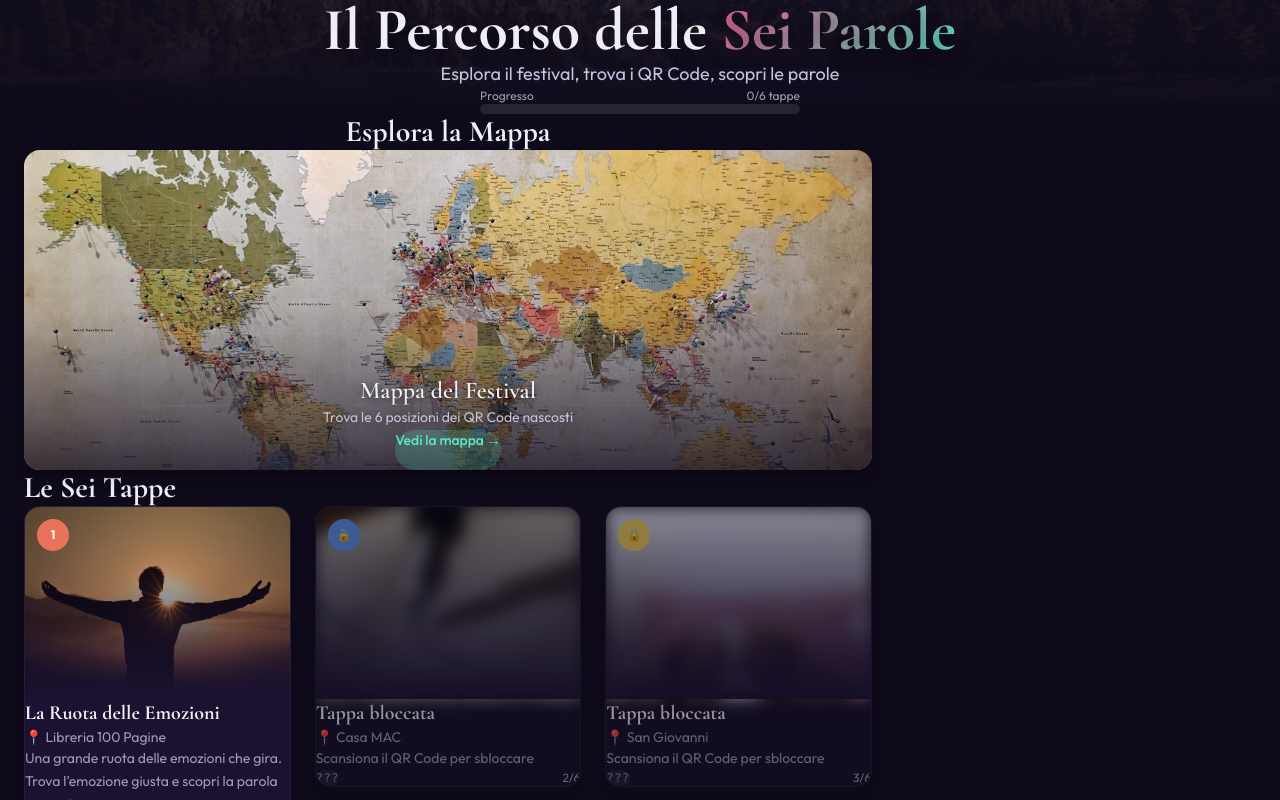
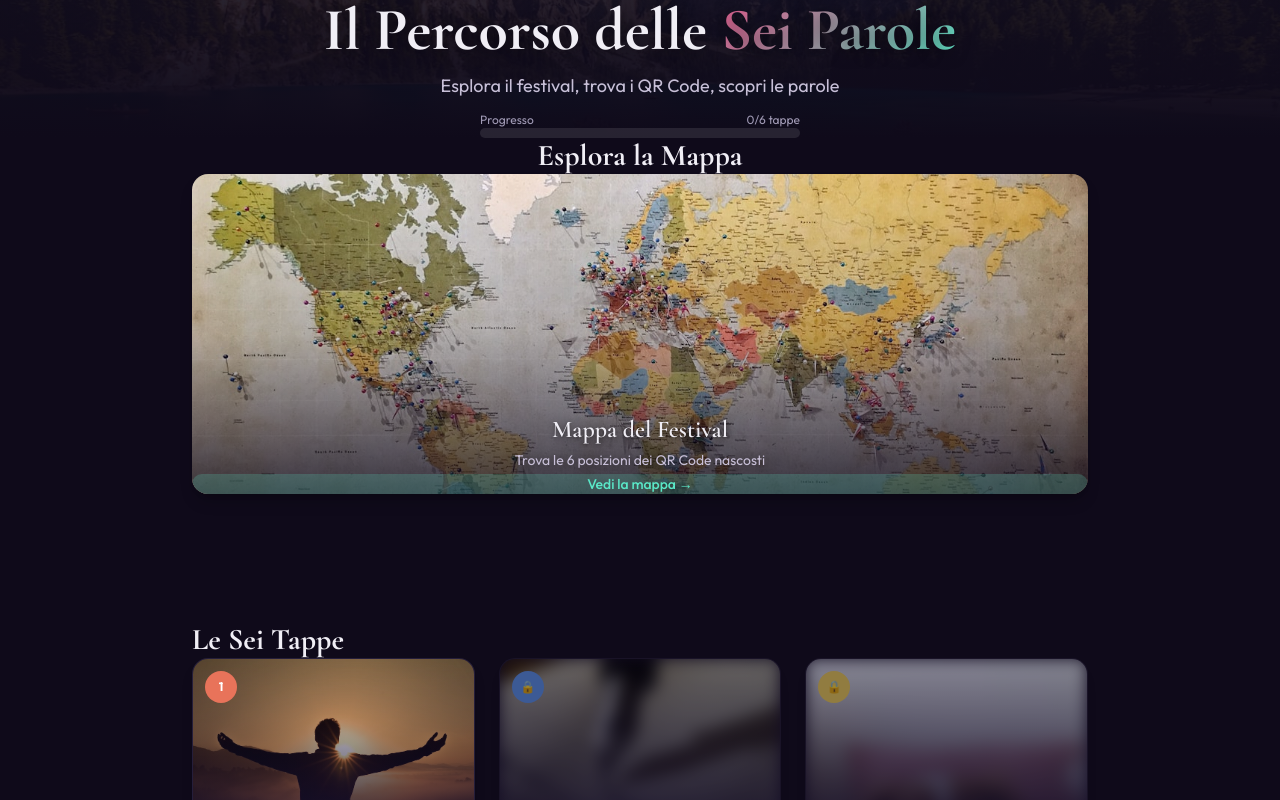
Before and after one commit to AdelantSoftware/macass-psy-workshop, a Next.js app: page /home in a window 1280 px wide. Shown: the top 800 px of the page. Built offline with nearby package versions, Linux system fonts and the light colour scheme.

Commit message:
fix: rewrite all pages with Gestalt spacing — gap system, visual hierarchy, breathing room

```diff
--- a/src/app/home/page.tsx
+++ b/src/app/home/page.tsx
@@ -21,16 +21,16 @@ export default function HomePage() {
     useProgress();
 
   return (
-    <main className="min-h-dvh bg-[#0f0a1a] pb-28 safe-inset">
-      {/* ── Header ── */}
-      <header className="relative py-20 sm:py-28 layout-padding">
+    <main className="min-h-dvh bg-[#0f0a1a] pb-32 safe-inset">
+      {/* ── Header — macro-spacing: py-24 ── */}
+      <header className="relative py-20 sm:py-28">
         <div className="absolute inset-0 z-0">
           <Image src="/images/hero-bg.jpg" alt="" fill className="object-cover opacity-15" />
           <div className="absolute inset-0 bg-gradient-to-b from-[#0f0a1a]/30 to-[#0f0a1a]" />
         </div>
-        <div className="relative z-10 flex flex-col items-center text-center">
+        <div className="relative z-10 flex flex-col items-center text-center px-6 sm:px-8 gap-3">
           <motion.h1
-            className="font-display text-3xl sm:text-5xl md:text-6xl font-bold mb-4 sm:mb-5"
+            className="font-display text-3xl sm:text-5xl md:text-6xl font-bold"
             style={{ textShadow: "0 2px 16px rgba(0,0,0,0.5)" }}
             initial={{ opacity: 0, y: 20 }}
             animate={{ opacity: 1, y: 0 }}
@@ -39,14 +39,14 @@ export default function HomePage() {
             Il Percorso delle <span className="gradient-text">Sei Parole</span>
           </motion.h1>
           <motion.p
-            className="text-[#c8c0d8] text-sm sm:text-lg mb-8 sm:mb-10"
+            className="text-[#c8c0d8] text-sm sm:text-lg"
             initial={{ opacity: 0 }}
             animate={{ opacity: 1 }}
             transition={{ duration: 0.5, delay: 0.2 }}
           >
             Esplora il festival, trova i QR Code, scopri le parole
           </motion.p>
-          {/* Progress bar — centered */}
+          {/* Progress bar — gap-4 below subtitle */}
           <motion.div
             className="w-full max-w-xs"
             initial={{ opacity: 0, scaleX: 0 }}
@@ -69,11 +69,11 @@ export default function HomePage() {
         </div>
       </header>
 
-      {/* ── Content ── */}
-      <div className="max-w-4xl mx-auto layout-padding space-y-20 sm:space-y-24">
-
-        {/* ── Mappa ── */}
+      {/* ── Content — macro-spacing: gap-24 between sections ── */}
+      <div className="flex flex-col items-center gap-24 sm:gap-32 px-6 sm:px-8">
+        {/* ── Mappa — macro-spacing ── */}
         <motion.section
+          className="w-full max-w-4xl"
           initial={{ opacity: 0, y: 30 }}
           animate={{ opacity: 1, y: 0 }}
           transition={{ duration: 0.5, delay: 0.3 }}
@@ -85,10 +85,10 @@ export default function HomePage() {
             <div className="relative rounded-2xl overflow-hidden h-56 sm:h-64 md:h-80 shadow-lg shadow-black/20">
               <Image src="/images/map-bg.jpg" alt="Mappa del festival" fill className="object-cover group-hover:scale-105 group-active:scale-105 transition-transform duration-500" />
               <div className="absolute inset-0 bg-gradient-to-t from-[#0f0a1a]/80 via-[#0f0a1a]/20 to-transparent" />
-              <div className="absolute bottom-0 left-0 right-0 p-6 sm:p-8 text-center">
-                <p className="font-display text-xl sm:text-2xl font-semibold text-shadow mb-2">Mappa del Festival</p>
+              <div className="absolute bottom-0 left-0 right-0 p-6 sm:p-8 text-center flex flex-col gap-1">
+                <p className="font-display text-xl sm:text-2xl font-semibold text-shadow">Mappa del Festival</p>
                 <p className="text-[#c8c0d8] text-sm text-shadow-soft">Trova le 6 posizioni dei QR Code nascosti</p>
-                <span className="inline-block mt-3 px-5 py-2 bg-[#5ae8c8]/20 text-[#5ae8c8] rounded-full text-sm font-medium group-hover:bg-[#5ae8c8]/30 transition-colors min-h-[40px]">
+                <span className="inline-block mt-2 px-5 py-2 bg-[#5ae8c8]/20 text-[#5ae8c8] rounded-full text-sm font-medium group-hover:bg-[#5ae8c8]/30 transition-colors">
                   Vedi la mappa →
                 </span>
               </div>
@@ -96,8 +96,8 @@ export default function HomePage() {
           </Link>
         </motion.section>
 
-        {/* ── Le Sei Tappe ── */}
-        <section>
+        {/* ── Le Sei Tappe — macro-spacing ── */}
+        <section className="w-full max-w-4xl">
           <div className="flex items-center justify-between mb-6 sm:mb-8">
             <h2 className="font-display text-2xl sm:text-3xl font-bold">
               Le Sei Tappe
@@ -135,11 +135,11 @@ export default function HomePage() {
                         <div className="absolute top-3 right-3 w-6 h-6 rounded-full bg-[#5ae8c8] flex items-center justify-center text-xs">✓</div>
                       )}
                     </div>
-                    <div className="p-4 sm:p-5">
-                      <h3 className="font-display font-bold text-lg sm:text-xl mb-2">{unlocked ? step.title : "Tappa bloccata"}</h3>
-                      <p className="text-[#a09ab5] text-xs sm:text-sm mb-2">📍 {step.location}</p>
+                    <div className="p-4 sm:p-5 flex flex-col gap-1">
+                      <h3 className="font-display font-bold text-lg sm:text-xl">{unlocked ? step.title : "Tappa bloccata"}</h3>
+                      <p className="text-[#a09ab5] text-xs sm:text-sm">📍 {step.location}</p>
                       <p className="text-xs sm:text-sm text-[#a09ab5] leading-relaxed">{unlocked ? step.description : "Scansiona il QR Code per sbloccare"}</p>
-                      <div className="mt-3 flex items-center justify-between">
+                      <div className="flex items-center justify-between mt-2">
                         <span className="text-[10px] sm:text-xs font-mono tracking-wider px-2 sm:px-3 py-1 rounded-full" style={{ backgroundColor: unlocked ? `${step.color}20` : "rgba(255,255,255,0.05)", color: unlocked ? step.color : "#8b85a0" }}>
                           {unlocked ? step.word : "???"}
                         </span>
@@ -155,7 +155,7 @@ export default function HomePage() {
 
         {/* Reset */}
         {progress.completedSteps.length > 0 && (
-          <div className="text-center pb-8">
+          <div className="text-center">
             <button onClick={() => { if (confirm("Vuoi davvero ripristinare i progressi?")) resetProgress(); }}
               className="text-xs text-[#a09ab5] hover:text-red-400 transition-colors cursor-pointer min-h-[44px] px-4 py-2">
               ↻ Ripristina progressi
--- a/src/app/page.tsx
+++ b/src/app/page.tsx
@@ -22,19 +22,18 @@ export default function WelcomePage() {
         <div className="absolute inset-0 bg-gradient-to-b from-[#0f0a1a]/80 via-[#0f0a1a]/60 to-[#0f0a1a]/90" />
       </div>
 
-      {/* Content */}
+      {/* Content — flex column with gap, centered */}
       <AnimatePresence>
         {!exiting && (
           <motion.div
-            className="relative z-10 flex flex-col items-center justify-center min-h-[100dvh] px-8 sm:px-12"
+            className="relative z-10 flex flex-col items-center justify-center min-h-[100dvh] px-8 sm:px-12 gap-4"
             initial={{ opacity: 0 }}
             animate={{ opacity: 1 }}
             exit={{ opacity: 0, y: -20 }}
             transition={{ duration: 0.4 }}
           >
-            {/* Icon */}
+            {/* Icon — micro-spacing: gap-2 to title */}
             <motion.div
-              className="mb-12"
               initial={{ scale: 0, rotate: -180 }}
               animate={{ scale: 1, rotate: 0 }}
               transition={{ type: "spring", stiffness: 200, damping: 20, delay: 0.1 }}
@@ -44,9 +43,9 @@ export default function WelcomePage() {
               </div>
             </motion.div>
 
-            {/* Title */}
+            {/* Title — space above > space below (2x rule) */}
             <motion.h1
-              className="font-display text-center text-[2.5rem] sm:text-5xl md:text-6xl font-bold mb-6 sm:mb-8 leading-tight max-w-sm sm:max-w-md"
+              className="font-display text-center text-[2.5rem] sm:text-5xl md:text-6xl font-bold leading-tight max-w-sm sm:max-w-md"
               initial={{ opacity: 0, y: 30 }}
               animate={{ opacity: 1, y: 0 }}
               transition={{ duration: 0.6, delay: 0.3 }}
@@ -55,9 +54,9 @@ export default function WelcomePage() {
               <span className="gradient-text">Sei Parole</span>
             </motion.h1>
 
-            {/* Body text */}
+            {/* Body text — gap-3 below title, gap-6 to button */}
             <motion.p
-              className="font-body text-center text-[0.95rem] sm:text-lg text-[#c8c0d8] mb-12 sm:mb-14 leading-relaxed max-w-xs sm:max-w-sm"
+              className="font-body text-center text-[0.95rem] sm:text-lg text-[#c8c0d8] leading-relaxed max-w-xs sm:max-w-sm"
               initial={{ opacity: 0, y: 20 }}
               animate={{ opacity: 1, y: 0 }}
               transition={{ duration: 0.5, delay: 0.5 }}
@@ -69,10 +68,10 @@ export default function WelcomePage() {
               <span className="text-[#e85a8f] font-medium">consapevolezza</span>.
             </motion.p>
 
-            {/* Button — BIG, unmissable CTA */}
+            {/* Button — macro-spacing: gap-8 from text */}
             <motion.button
               onClick={handleStart}
-              className="font-display text-2xl sm:text-3xl font-bold text-white rounded-full cursor-pointer min-h-[60px] px-14 py-5 w-full max-w-[280px]"
+              className="font-display text-xl sm:text-2xl font-bold text-white rounded-full cursor-pointer min-h-[56px] px-12 py-5 w-full max-w-[280px]"
               style={{
                 background: "linear-gradient(135deg, #e85a8f 0%, #c84a7a 50%, #a83a6a 100%)",
                 boxShadow: "0 8px 32px rgba(232, 90, 143, 0.5), 0 2px 8px rgba(0,0,0,0.3)",
```
Also changed, not shown: src/app/finale/page.tsx (+30 -26 lines).
